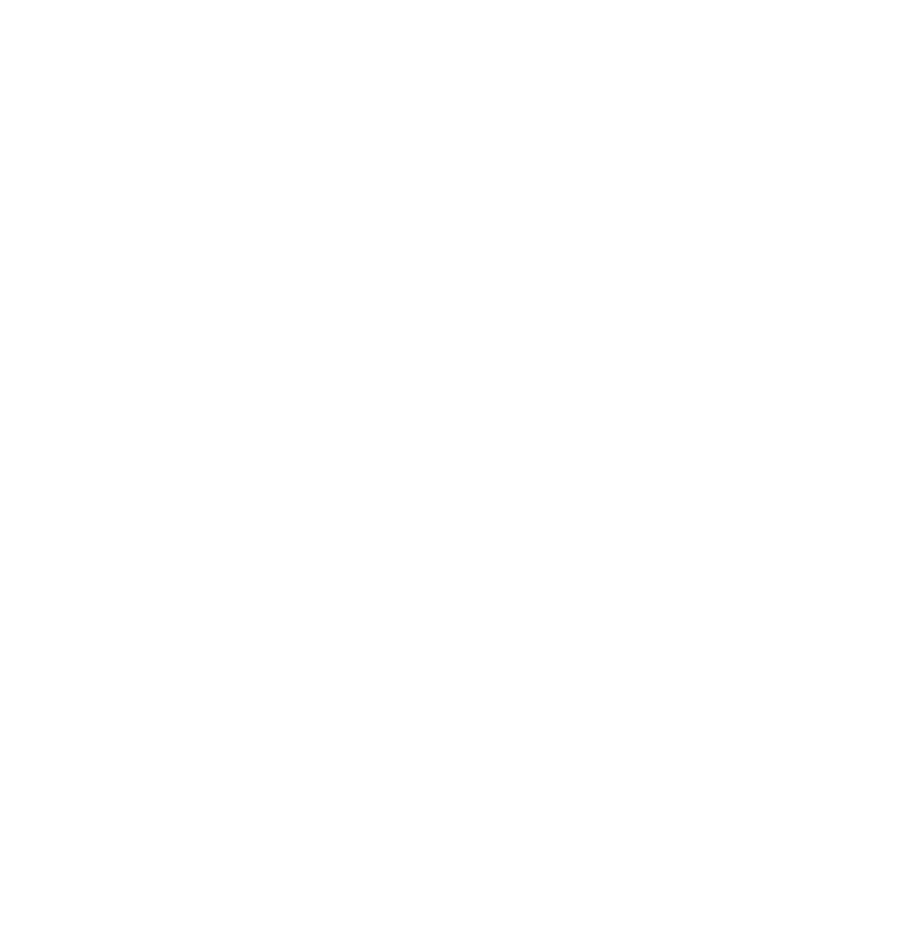
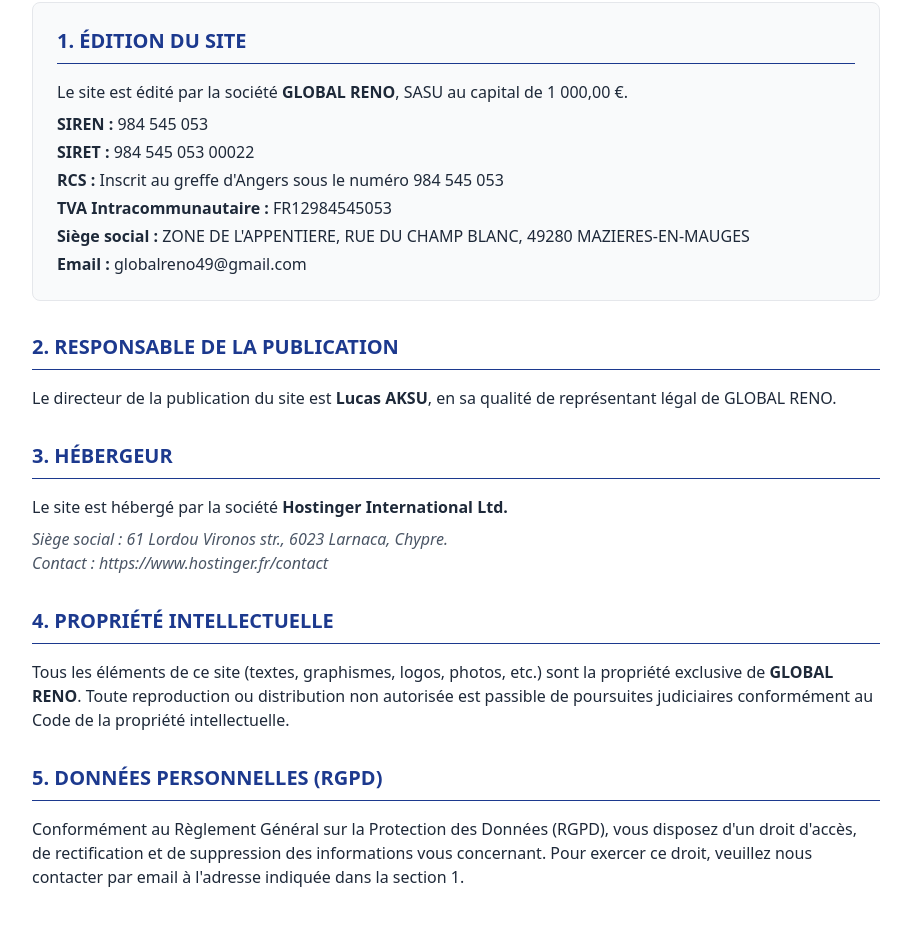
Before and after one commit to lucasA49/Globalrenov2, a React (Vite) app: page /mentions-legales in a window 1280 px wide. Before the commit this address had no page. Shown: the part 114-1051 px from the top of the page, without its empty margins (184-1095 px from the left). Before the commit the page ends 800 px from the top, so only its background shows below. Built offline with nearby package versions, Linux system fonts and the light colour scheme.

Commit message:
mise en place des cgv

```diff
--- a/src/Composant/ContactSection.jsx
+++ b/src/Composant/ContactSection.jsx
@@ -50,7 +50,7 @@
                   <Phone className="w-6 h-6 text-[#556B2F]" fill="#556B2F" />
                 </div>
                 <div>
-                  <p className="text-sm font-semibold text-gray-700">Téléphone : <span className="font-normal text-gray-600">06 12 34 56 78</span></p>
+                  <p className="text-sm font-semibold text-gray-700">Téléphone : <span className="font-normal text-gray-600">06 82 31 24 59</span></p>
                 </div>
               </div>
 
@@ -60,7 +60,7 @@
                   <Mail className="w-6 h-6 text-[#556B2F]" fill="#556B2F" />
                 </div>
                 <div>
-                  <p className="text-sm font-semibold text-gray-700">Email : <a href="mailto:contact@globalreno.fr" className="font-normal text-gray-600 hover:underline">contact@globalreno.fr</a></p>
+                  <p className="text-sm font-semibold text-gray-700">Email : <a href="mailto:globalreno49@gmail.com" className="font-normal text-gray-600 hover:underline">globalreno49@gmail.com</a></p>
                 </div>
               </div>
 
@@ -71,7 +71,7 @@
                 </div>
                 <div>
                   <p className="text-sm font-semibold text-gray-700">Zone d'intervention:</p>
-                  <p className="text-sm font-normal text-gray-600">Secteur régional</p>
+                  <p className="text-sm font-normal text-gray-600">Grand Ouest</p>
                 </div>
               </div>
 
--- a/src/Composant/Footer.jsx
+++ b/src/Composant/Footer.jsx
@@ -65,7 +65,7 @@
           <h4 className="font-semibold mb-4">Contact</h4>
           <ul className="space-y-2 text-sm text-white/90">
             <li>📍 20 Rue du Champ Blanc, 49280 Mazières-en-Mauges</li>
-            <li>📞 06 XX XX XX XX</li>
+            <li>📞 06 82 31 24 59</li>
             <li>✉️  globalreno49@gmail.com</li>
             <li className="pt-3 text-xs">
               Intervention pour
--- a/src/Composant/ImpactSection.jsx
+++ b/src/Composant/ImpactSection.jsx
@@ -1,7 +1,6 @@
 import React, { useState } from 'react';
 import { ChevronLeft, ChevronRight, CheckCircle, ArrowRight, Phone } from 'lucide-react';
-import { NavLink } from 'react-router-dom';
-
+import { NavLink } from 'react-router-dom'
 const ImpactSection = () => {
   // État pour gérer la position du slider (0 à 100)
   const [sliderPosition, setSliderPosition] = useState(50);
--- /dev/null
+++ b/src/Composant/Mention.jsx
@@ -0,0 +1,67 @@
+import React from 'react';
+
+const MentionsLegales = () => {
+  return (
+    <div className="max-w-4xl mx-auto px-6 py-12 text-gray-800">
+      <h1 className="text-3xl font-bold mb-8 text-center uppercase tracking-wider">Mentions Légales</h1>
+
+      <div className="space-y-8 text-sm md:text-base">
+        {/* Éditeur du site */}
+        <section className="bg-gray-50 p-6 rounded-lg border border-gray-200">
+          <h2 className="text-xl font-semibold mb-4 border-b pb-2 text-blue-900">1. ÉDITION DU SITE</h2>
+          <p className="mb-2">Le site est édité par la société <strong>GLOBAL RENO</strong>, SASU au capital de 1 000,00 €.</p>
+          <ul className="space-y-1">
+            <li><strong>SIREN :</strong> 984 545 053</li>
+            <li><strong>SIRET :</strong> 984 545 053 00022</li>
+            <li><strong>RCS :</strong> Inscrit au greffe d'Angers sous le numéro 984 545 053</li>
+            <li><strong>TVA Intracommunautaire :</strong> FR12984545053</li>
+            <li><strong>Siège social :</strong> ZONE DE L'APPENTIERE, RUE DU CHAMP BLANC, 49280 MAZIERES-EN-MAUGES</li>
+            <li><strong>Email :</strong> globalreno49@gmail.com </li>
+          </ul>
+        </section>
+
+        {/* Responsable de publication */}
+        <section>
+          <h2 className="text-xl font-semibold mb-4 border-b pb-2 text-blue-900">2. RESPONSABLE DE LA PUBLICATION</h2>
+          <p>Le directeur de la publication du site est <strong>Lucas AKSU</strong>, en sa qualité de représentant légal de GLOBAL RENO.</p>
+        </section>
+
+        {/* Hébergeur */}
+        <section>
+          <h2 className="text-xl font-semibold mb-4 border-b pb-2 text-blue-900">3. HÉBERGEUR</h2>
+          <p>Le site est hébergé par la société <strong>Hostinger International Ltd.</strong></p>
+          <p className="mt-2 italic text-gray-600">
+            Siège social : 61 Lordou Vironos str., 6023 Larnaca, Chypre.<br />
+            Contact : https://www.hostinger.fr/contact
+          </p>
+        </section>
+
+        {/* Propriété intellectuelle */}
+        <section>
+          <h2 className="text-xl font-semibold mb-4 border-b pb-2 text-blue-900">4. PROPRIÉTÉ INTELLECTUELLE</h2>
+          <p>
+            Tous les éléments de ce site (textes, graphismes, logos, photos, etc.) sont la propriété exclusive de
+            <strong> GLOBAL RENO</strong>. Toute reproduction ou distribution non autorisée est passible de poursuites judiciaires
+            conformément au Code de la propriété intellectuelle.
+          </p>
+        </section>
+
+        {/* Protection des données */}
+        <section>
+          <h2 className="text-xl font-semibold mb-4 border-b pb-2 text-blue-900">5. DONNÉES PERSONNELLES (RGPD)</h2>
+          <p>
+            Conformément au Règlement Général sur la Protection des Données (RGPD), vous disposez d'un droit d'accès,
+            de rectification et de suppression des informations vous concernant. Pour exercer ce droit,
+            veuillez nous contacter par email à l'adresse indiquée dans la section 1.
+          </p>
+        </section>
+      </div>
+
+      <p className="text-xs text-center text-gray-400 mt-12">
+        Dernière mise à jour : {new Date().toLocaleDateString('fr-FR')}
+      </p>
+    </div>
+  );
+};
+
+export default MentionsLegales;
--- /dev/null
+++ b/src/Pages/Cgv.jsx
@@ -0,0 +1,13 @@
+import Footer from "../Composant/Footer";
+import Header from "../Composant/Header";
+import MentionsLegales from "../Composant/Mention";
+export default function Cgv ()   {
+
+    return (
+        <>
+<Header/>
+<MentionsLegales/>
+<Footer/>
+</>
+);
+}
--- a/src/main.jsx
+++ b/src/main.jsx
@@ -7,12 +7,13 @@
 import Contact from "./Pages/Contact";
 import Services from "./Pages/Services";
 import Realisation from "./Pages/Realisation";
-
+import Cgv from "./Pages/Cgv";
 const router = createBrowserRouter([
   { path: "/", element: <Home /> },
   { path: "/contact", element: <Contact /> },
   { path: "/services", element: <Services /> },
   { path: "/realisations", element: <Realisation /> },
+  { path: "/mentions-legales", element: <Cgv /> },
 ]);
 
 ReactDOM.createRoot(document.getElementById("root")).render(
```
